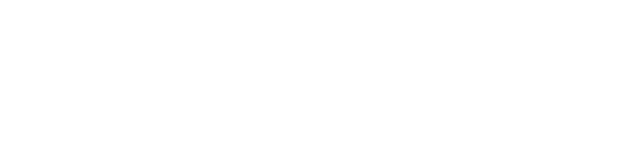
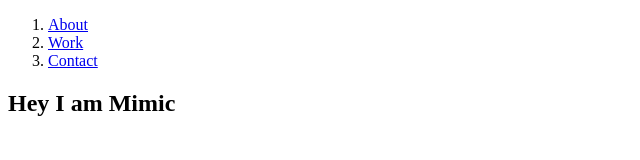
Before and after one commit to mateoburvi/Microverse-Mustafa-Mateo, a plain HTML site: page index.html in a window 1280 px wide. Shown: the whole page, without its empty margins (0-640 px from the left). Drawn offline with Linux system fonts and the light colour scheme.

Commit message:
Initial HTML changes

```diff
--- a/index.html
+++ b/index.html
@@ -2,25 +2,34 @@
 <html lang="en">
   <head>
     <meta charset="UTF-8">
-    <title>Fork Me! FCC: Test Suite Template</title>
+    <title></title>
     <link rel="stylesheet" href="css/style.css">
   </head>
 
   <body>
-    <script src="https://cdn.freecodecamp.org/testable-projects-fcc/v1/bundle.js"></script>
+    <nav id="navbar">
 
-    <!--
+      <ol>
+        <li class=><a href="#">About</a></li>
+        <li class=><a href="#">Work</a></li>
+        <li class=><a href="#">Contact</a></li>
 
-    Hello Camper!
+      </ol>
+    </nav>
+    <section id="welcome-section">
+      <h1>
+        Hey I am Mimic
 
-    For now, the test suite only works in Chrome!
-    Please read the README below in the JS Editor before beginning.
-    Feel free to delete this message once you have read it.
-    Good luck and Happy Coding!
+      </h1>
+    </section>
 
-    - The freeCodeCamp Team
+    <section id="projects"></section>
+      <div class="project-tile">
 
-    -->
-    <script  src="js/index.js"></script>
+      </div>
+
+      <section>
+
+      </section>
   </body>
 </html>
```
